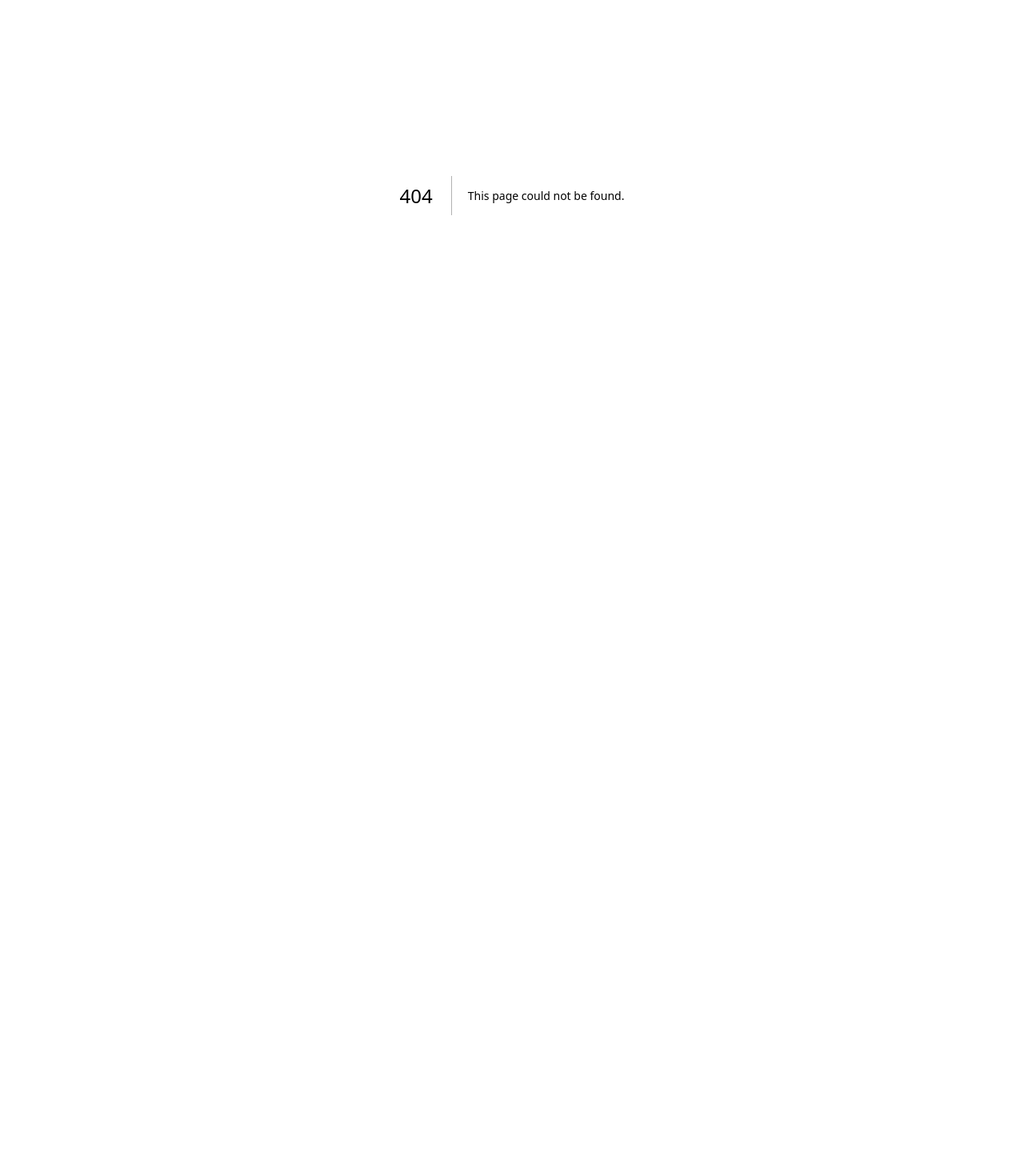
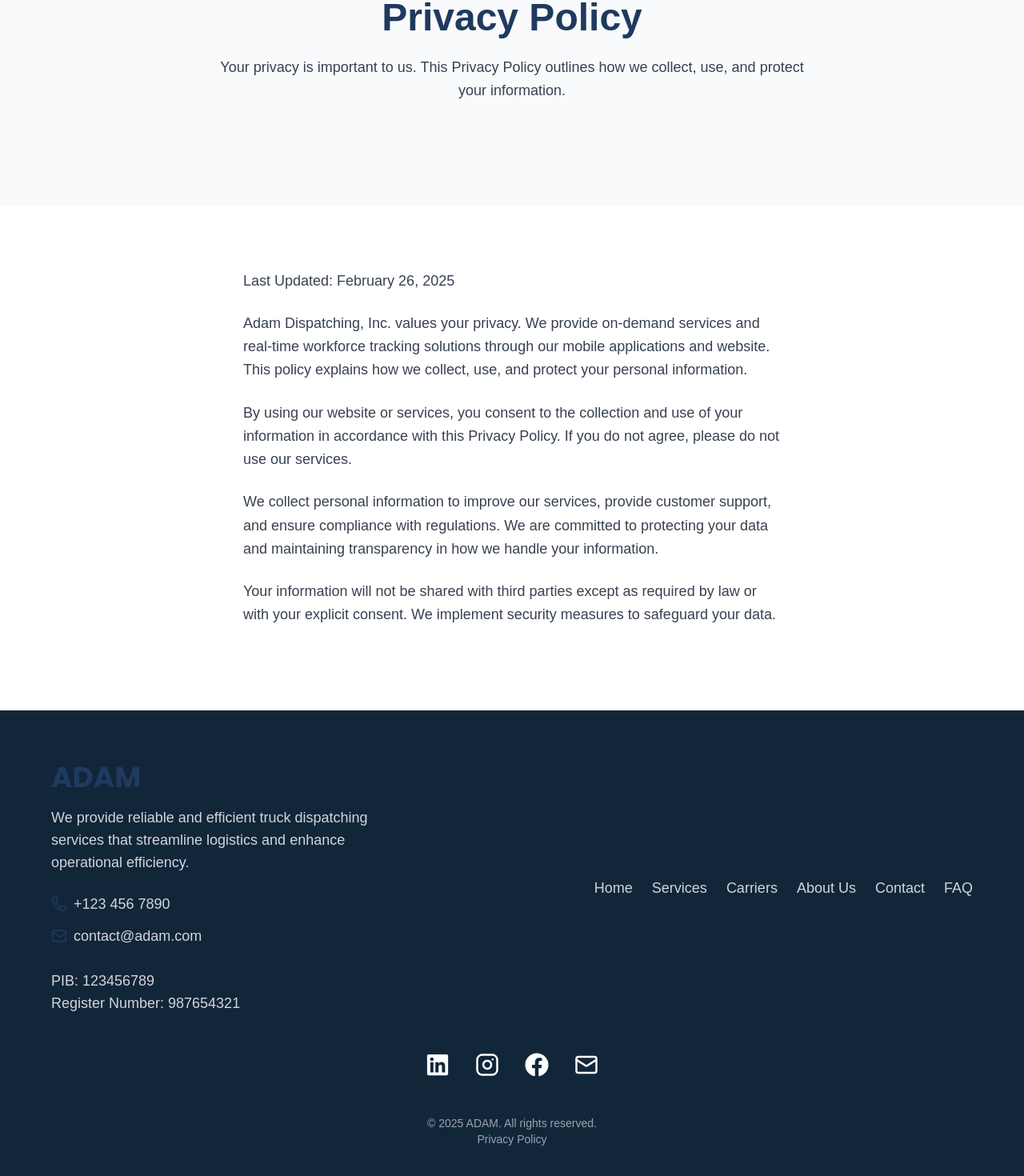
Before and after one commit to VasicNikola98/adam-portfolio, a Next.js app: page /privacypolicy in a window 1280 px wide. Before the commit this address had no page. Shown: the part 156-1626 px from the top of the page at 80% size. Before the commit the page ends 800 px from the top, so only its background shows below. Built offline with nearby package versions, Linux system fonts and the light colour scheme.

Commit message:
Added Privacy Policy and modified footer

```diff
--- a/src/app/components/Footer.tsx
+++ b/src/app/components/Footer.tsx
@@ -1,4 +1,5 @@
-import { Phone, Mail, Linkedin, Instagram, Facebook } from "lucide-react";
+import { Phone, Mail, Instagram } from "lucide-react";
+import { FaLinkedin, FaFacebook } from "react-icons/fa";
 import Link from "next/link";
 
 const Footer = () => {
@@ -16,12 +17,16 @@ const Footer = () => {
           </p>
           <div className="mt-6 text-lg flex flex-col items-center md:items-start text-gray-300">
             <div className="flex items-center gap-2 mb-3">
-              <Phone size={20} className="text-[#1f3a5f]" />{" "}
+              <Phone size={20} className="text-[#1f3a5f]" />
               <p>+123 456 7890</p>
             </div>
-            <div className="flex items-center gap-2">
-              <Mail size={20} className="text-[#1f3a5f]" />{" "}
+            <div className="flex items-center gap-2 mb-3">
+              <Mail size={20} className="text-[#1f3a5f]" />
               <p>contact@adam.com</p>
+            </div>
+            <div className="flex flex-col mt-4">
+              <p>PIB: 123456789</p>
+              <p>Register Number: 987654321</p>
             </div>
           </div>
         </div>
@@ -69,6 +74,14 @@ const Footer = () => {
                 Contact
               </Link>
             </li>
+            <li>
+              <Link
+                href="/faq"
+                className="hover:text-[#1f3a5f] transition duration-300"
+              >
+                FAQ
+              </Link>
+            </li>
           </ul>
         </div>
       </div>
@@ -76,7 +89,7 @@ const Footer = () => {
       {/* Social Media Section */}
       <div className="mt-12 flex justify-center gap-8">
         <Link href="https://www.linkedin.com" target="_blank">
-          <Linkedin
+          <FaLinkedin
             size={30}
             className="hover:text-[#1f3a5f] transition duration-300"
           />
@@ -88,7 +101,7 @@ const Footer = () => {
           />
         </Link>
         <Link href="https://www.facebook.com" target="_blank">
-          <Facebook
+          <FaFacebook
             size={30}
             className="hover:text-[#1f3a5f] transition duration-300"
           />
@@ -104,6 +117,14 @@ const Footer = () => {
       {/* Footer Bottom Section */}
       <div className="mt-12 text-center text-sm text-gray-400">
         <p>&copy; {new Date().getFullYear()} ADAM. All rights reserved.</p>
+        <p>
+          <Link
+            href="/privacy-policy"
+            className="hover:text-[#1f3a5f] transition duration-300"
+          >
+            Privacy Policy
+          </Link>
+        </p>
       </div>
     </footer>
   );
--- a/src/app/contact/page.tsx
+++ b/src/app/contact/page.tsx
@@ -1,6 +1,7 @@
 import Header from "../components/Header";
 import Footer from "../components/Footer";
 import { FaPhoneAlt, FaEnvelope, FaBuilding } from "react-icons/fa";
+import Link from "next/link";
 
 const Contact = () => {
   return (
@@ -105,12 +106,13 @@ const Contact = () => {
             personal information and ensuring transparency in how we collect,
             use, and safeguard your data.
           </p>
-          <a
-            href="/privacy-policy"
+
+          <Link
+            href="/privacypolicy"
             className="text-[#1f3a5f] font-semibold hover:underline"
           >
             Read Our Privacy Policy
-          </a>
+          </Link>
         </div>
       </section>
 
--- /dev/null
+++ b/src/app/privacypolicy/page.tsx
@@ -0,0 +1,53 @@
+import Header from "../components/Header";
+import Footer from "../components/Footer";
+
+const PrivacyPolicy = () => {
+  return (
+    <>
+      <Header />
+      <section className="py-20 bg-gray-50 text-gray-900 text-center relative overflow-hidden">
+        <div className="container mx-auto px-6 md:px-12 relative z-10">
+          <h2 className="text-5xl font-extrabold text-[#1f3a5f] mb-6">
+            Privacy Policy
+          </h2>
+          <p className="text-lg text-gray-700 leading-relaxed mb-12 max-w-3xl mx-auto">
+            Your privacy is important to us. This Privacy Policy outlines how we
+            collect, use, and protect your information.
+          </p>
+        </div>
+      </section>
+      <section className="py-20 bg-white text-gray-900">
+        <div className="container mx-auto px-6 md:px-12 max-w-3xl text-left">
+          <p className="text-gray-700 text-lg leading-relaxed mb-6">
+            Last Updated: February 26, 2025
+          </p>
+          <p className="text-gray-700 text-lg leading-relaxed mb-6">
+            Adam Dispatching, Inc. values your privacy. We provide on-demand
+            services and real-time workforce tracking solutions through our
+            mobile applications and website. This policy explains how we
+            collect, use, and protect your personal information.
+          </p>
+          <p className="text-gray-700 text-lg leading-relaxed mb-6">
+            By using our website or services, you consent to the collection and
+            use of your information in accordance with this Privacy Policy. If
+            you do not agree, please do not use our services.
+          </p>
+          <p className="text-gray-700 text-lg leading-relaxed mb-6">
+            We collect personal information to improve our services, provide
+            customer support, and ensure compliance with regulations. We are
+            committed to protecting your data and maintaining transparency in
+            how we handle your information.
+          </p>
+          <p className="text-gray-700 text-lg leading-relaxed mb-6">
+            Your information will not be shared with third parties except as
+            required by law or with your explicit consent. We implement security
+            measures to safeguard your data.
+          </p>
+        </div>
+      </section>
+      <Footer />
+    </>
+  );
+};
+
+export default PrivacyPolicy;
```
